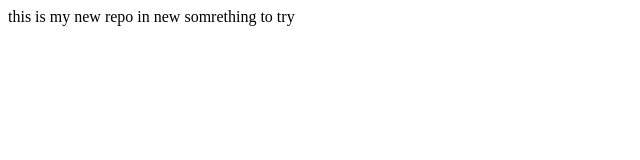
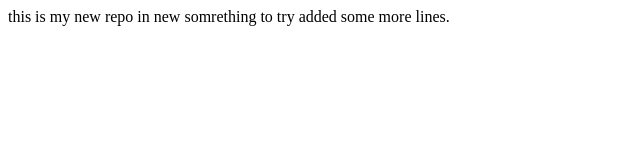
Before and after one commit to Suraj-art-create/localrepo, a plain HTML site: page index.html in a window 1280 px wide. Shown: the whole page, without its empty margins (0-640 px from the left). Drawn offline with Linux system fonts and the light colour scheme.

Commit message:
added more lines and new file

```diff
--- a/index.html
+++ b/index.html
@@ -1 +1 @@
-<p>this is my new repo in new somrething to try</p>
+<p>this is my new repo in new somrething to try added some more lines.</p>
```
Also changed, not shown: 1 other file.
